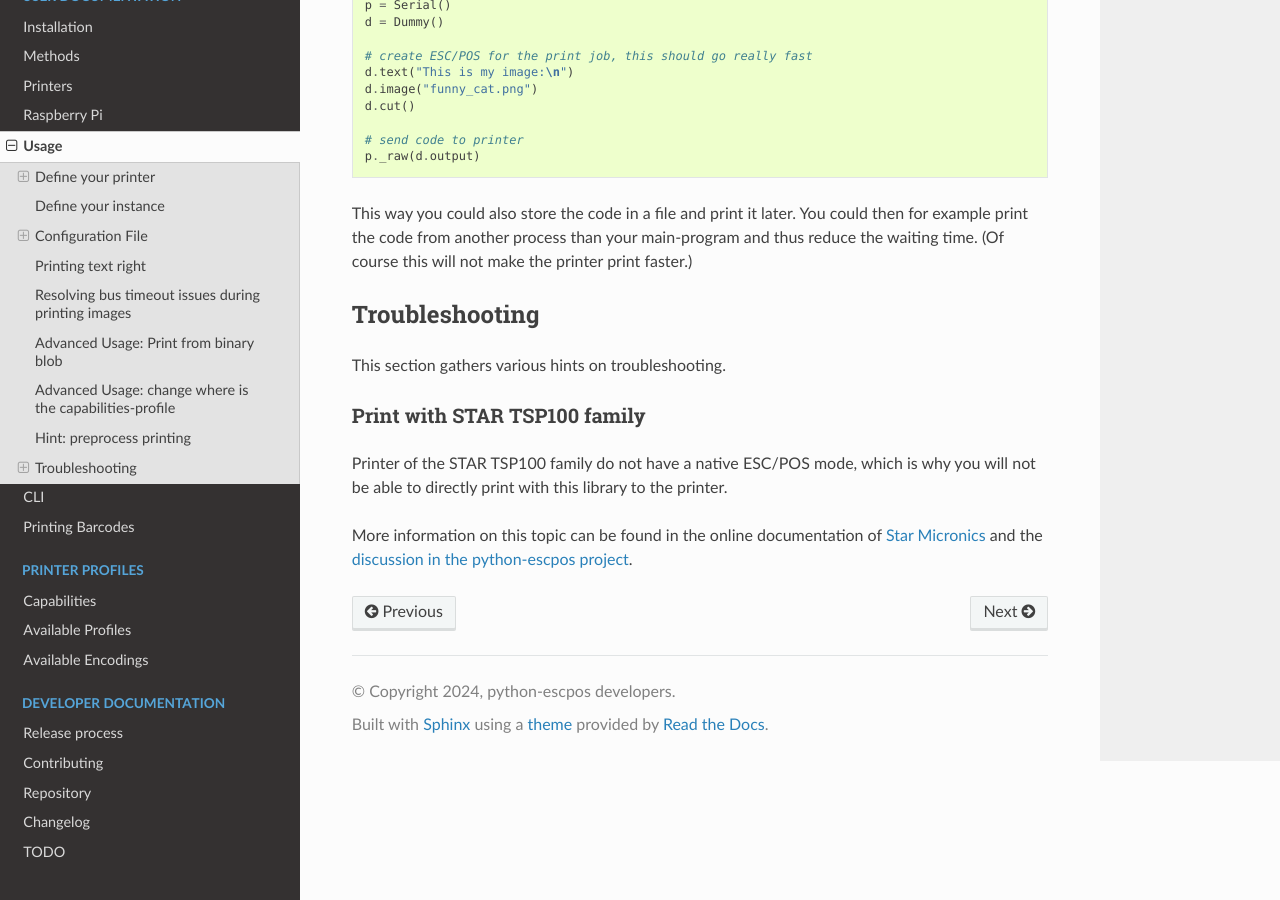
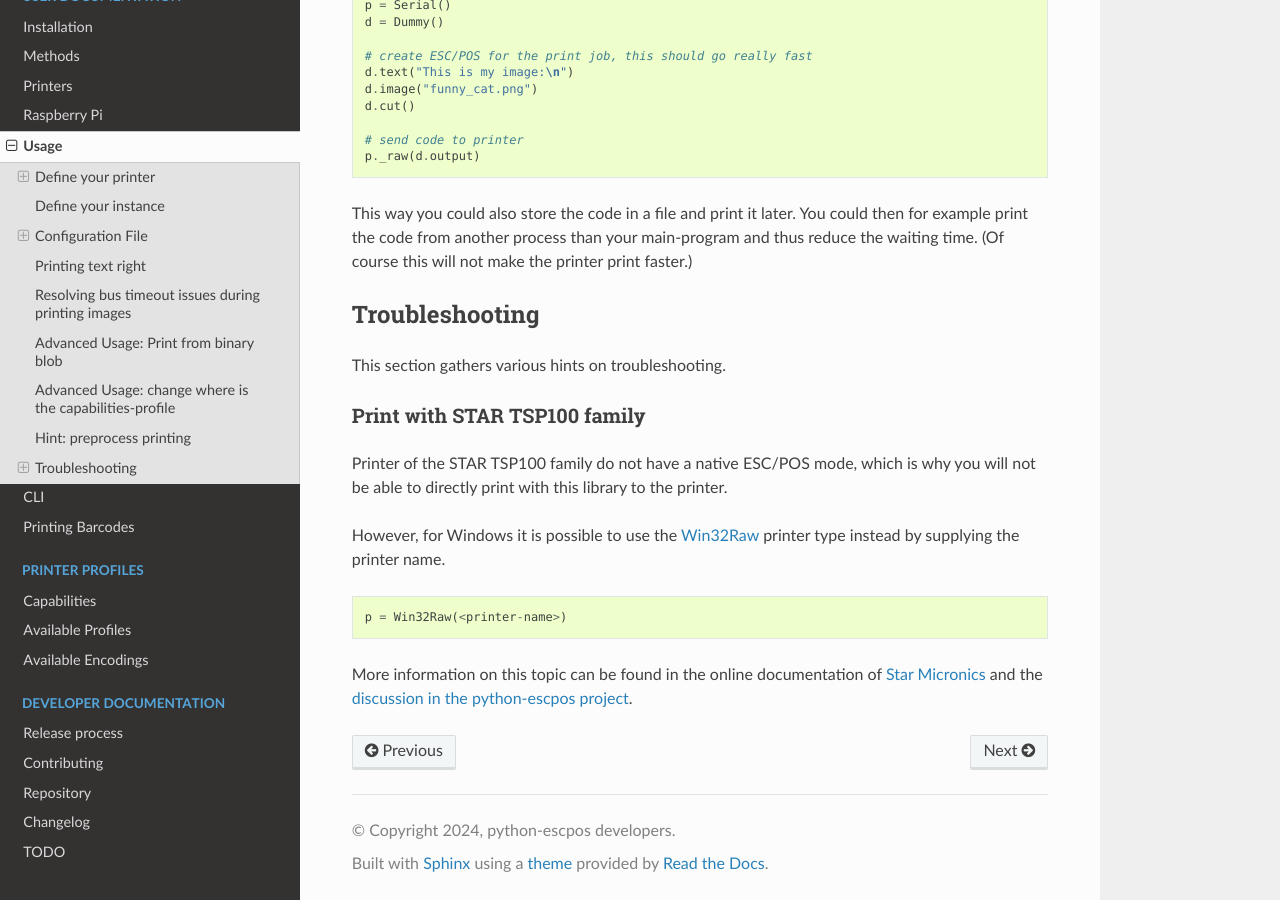
Before and after one commit to python-escpos/python-escpos, a Sphinx documentation site: the page built from doc/user/usage.rst, in a window 1280 px wide and 900 px high, scrolled down 5970 px. Built offline with Sphinx 7.4.7 and the Read the Docs theme 3.1.0, drawn with Linux system fonts in a browser that asks for light colours; pages that are not in the unit, such as notebooks, are missing from menus.

Commit message:
More info for STAR TSP100 family

```diff
--- a/doc/user/usage.rst
+++ b/doc/user/usage.rst
@@ -319,6 +319,13 @@ Print with STAR TSP100 family
 Printer of the STAR TSP100 family do not have a native ESC/POS mode, which
 is why you will not be able to directly print with this library to the printer.
 
+However, for Windows it is possible to use the `Win32Raw <https://python-escpos.readthedocs.io/en/latest/user/printers.html#win32raw>`_
+printer type instead by supplying the printer name.
+
+.. code-block:: Python
+
+    p = Win32Raw(<printer-name>)
+
 More information on this topic can be found in the online documentation of
 `Star Micronics <https://www.starmicronics.com/help-center/knowledge-base/configure-tsp100-series-printers-esc-pos-mode/>`_
 and the `discussion in the python-escpos project <https://github.com/python-escpos/python-escpos/issues/410>`_.
```
